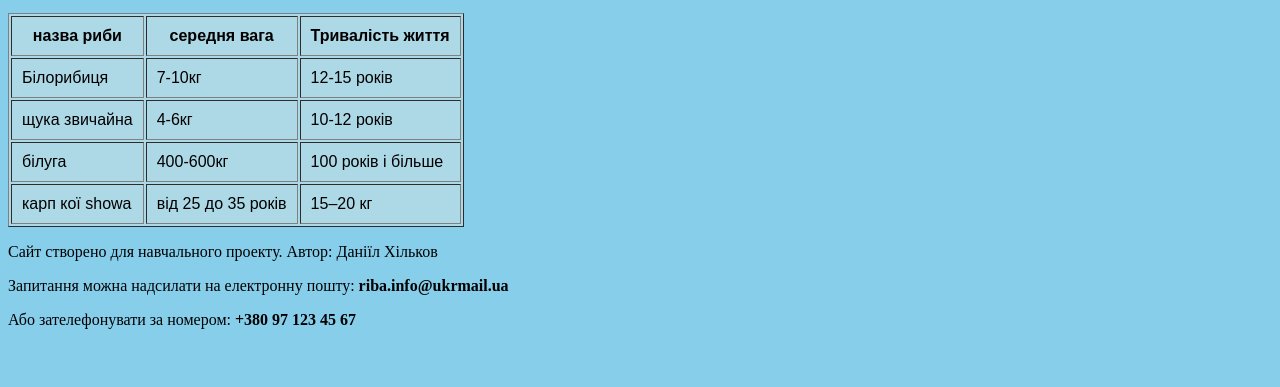
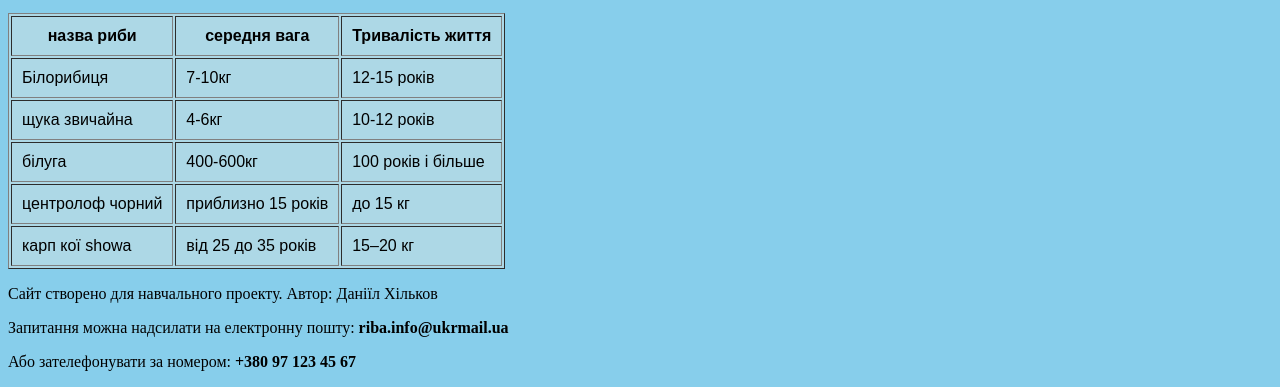
Before and after one commit to daniilkhilkov12312/-2, a plain HTML site: page index.html in a window 1280 px wide. Shown: the part 1927-2314 px from the top of the page. Before the commit the page ends 2272 px from the top, so only its background shows below. Drawn offline with Linux system fonts and the light colour scheme.

Commit message:
index.html

```diff
--- a/index.html
+++ b/index.html
@@ -54,9 +54,14 @@
     <td>100 років і більше</td>
     </tr>
     <tr>
+      <td>центролоф чорний</td>
+      <td>приблизно 15 років</td>
+      <td>до 15 кг</td>
+    <tr>
       <td>карп кої showa</td>
       <td>від 25 до 35 років</td>
       <td>15–20 кг</td>
+    </tr>
     </table>
 </main>
  <footer>
```
